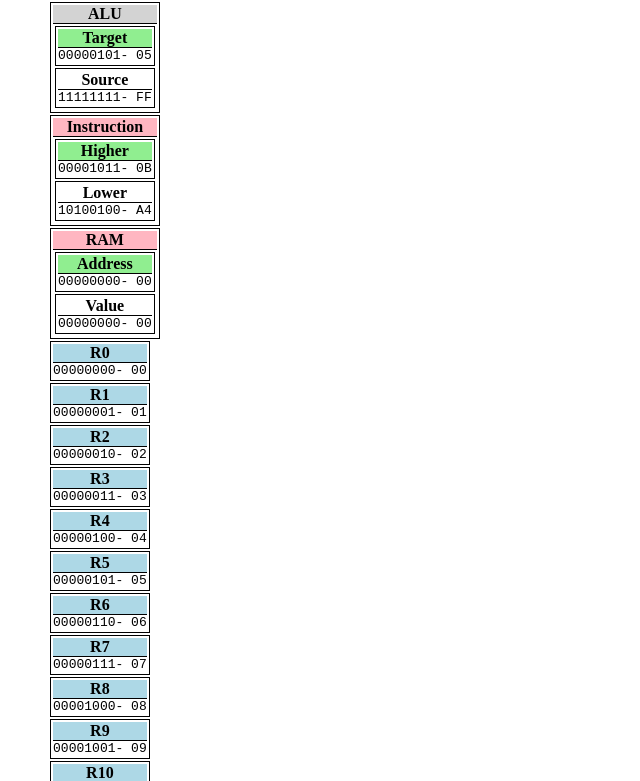
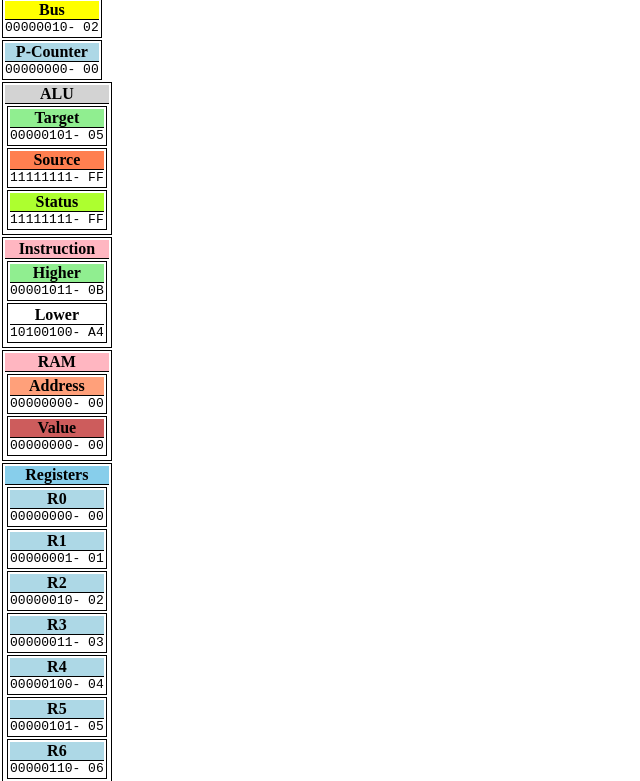
Before and after one commit to Bigsby/avr, a plain HTML site: page visual/index.html in a window 1280 px wide. Shown: the part 82-863 px from the top of the page, without its empty margins (0-640 px from the left). Drawn offline with nearby package versions, Linux system fonts and the light colour scheme.

Commit message:
clean up

```diff
--- a/visual/index.html
+++ b/visual/index.html
@@ -8,6 +8,13 @@
     <script src="https://cdn.jsdelivr.net/npm/vue/dist/vue.js"></script>
     <!-- <script src="https://cdn.jsdelivr.net/npm/vue"></script> -->
     <style>
+        html, body {
+            width: 100%;
+            height: 100%;
+            padding: 0;
+            margin: 0;
+        }
+
         div.byteContainer {
             display: flex;
             flex-direction: row;
@@ -38,21 +45,43 @@
 
 <body>
     <div id="app">
-        {{ message }}
-        <ul>
+        <h1>AVR CPU</h1>
+        <div>
             <bus :value="bus_value"></bus>
+            <program-counter></program-counter>
             <alu :target_operand="alu.target_operand" :source_operand="alu.source_operand"></alu>
             <instruction :op_code="op_code"></instruction>
             <ram :address="ram_address"></ram>
-            <register v-for="register in registers" :value="register.value || 0" :index="register.index"></register>
-        </ul>
-
+            <boxed-component title="Registers" color="skyblue">
+                <register v-for="register in registers" :value="register.value" :index="register.index"></register>
+            </boxed-component>
+        </div>
     </div>
     <script>
         const registerCount = 32;
         const busWidth = 8;
         const ram_size = 16;
         const op_code_size = 16;
+
+        let registers = [];
+        for (let registerIndex = 0; registerIndex < registerCount; registerIndex++) {
+            registers.push({
+                index: registerIndex,
+                value: registerIndex
+            });
+        }
+
+        const initial_data = {
+            alu: {
+                bus_width: busWidth,
+                target_operand: 5 | 1,
+                source_operand: 255
+            },
+            registers: registers,
+            bus_value: 2,
+            ram_address: 0,
+            op_code: 0xba4
+        };
 
         Vue.component("bus", {
             template: `
@@ -61,6 +90,15 @@
                 </boxed-component>
             `,
             props: ["value"],
+        });
+
+        Vue.component("program-counter", {
+            template: `
+            <boxed-component title="P-Counter" color="lightblue">
+                <byte :value="value"></byte>
+            </boxed-component>
+            `,
+            props: ["value", "in", "out"]
         });
 
         Vue.component("instruction", {
@@ -74,7 +112,7 @@
                 </boxed-component>
             </boxed-component>
             `,
-            props: ["op_code"],
+            props: ["op_code", "in" ],
             watch: {
                 address: function (newAddress) {
                     this.value = 0;
@@ -85,15 +123,15 @@
         Vue.component("ram", {
             template: `
             <boxed-component title="RAM" color="lightpink">
-                <boxed-component title="Address" color="lightgreen">
+                <boxed-component title="Address" color="lightsalmon">
                     <byte :value="address"></byte>
                 </boxed-component>
-                <boxed-component title="Value" color="lightred">
-                    <byte :value="value || 0"></byte>
+                <boxed-component title="Value" color="indianred">
+                    <byte :value="value"></byte>
                 </boxed-component>
             </boxed-component>
             `,
-            props: ["address", "value"],
+            props: ["address", "value", "in", "out"],
             watch: {
                 address: function (newAddress) {
                     this.value = 0;
@@ -123,9 +161,9 @@
             template: `
                 <div class="byteContainer">
                     <div class="bitContainer">
-                        <div v-for="bit in busWidth()">{{bitValue(bit,value)}}</div>
+                        <div v-for="bit in busWidth()">{{bitValue(bit,value || 0)}}</div>
                     </div>
-                    - {{toHexString(value)}}
+                    - {{toHexString(value || 0)}}
                 </div>`,
             props: ["value"],
             methods: {
@@ -136,7 +174,7 @@
                 bitValue: function (bit, value) {
                     return Math.pow(2, busWidth - bit) & value ? 1 : 0;
                 },
-                busWidth: function() {
+                busWidth: function () {
                     return busWidth;
                 }
             }
@@ -148,36 +186,20 @@
                 <boxed-component title="Target" color="lightgreen">
                     <byte :value="target_operand"></byte>
                 </boxed-component>
-                <boxed-component title="Source" color="lightred">
+                <boxed-component title="Source" color="coral">
+                    <byte :value="source_operand"></byte>
+                </boxed-component>
+                <boxed-component title="Status" color="	greenyellow">
                     <byte :value="source_operand"></byte>
                 </boxed-component>
             </boxed-component>
             `,
-            props: ["target_operand", "source_operand"]
+            props: ["target_operand", "source_operand", "out"]
         });
-
-        let registers = [];
-        for (let registerIndex = 0; registerIndex < registerCount; registerIndex++) {
-            registers.push({
-                index: registerIndex,
-                value: registerIndex
-            });
-        }
 
         let app = new Vue({
             el: "div#app",
-            data: {
-                message: "This is the message!",
-                alu: {
-                    bus_width: busWidth,
-                    target_operand: 5 | 1,
-                    source_operand: 255
-                },
-                registers: registers,
-                bus_value: 2,
-                ram_address: 0,
-                op_code: 0xba4
-            },
+            data: initial_data
         });
     </script>
 </body>
```
